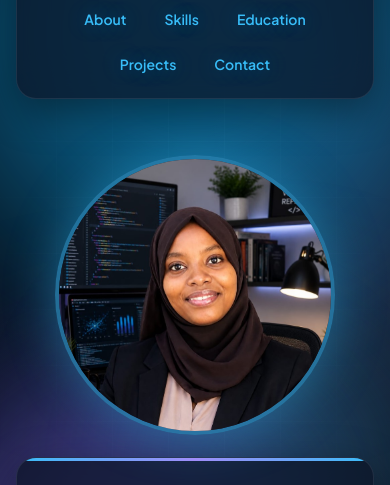
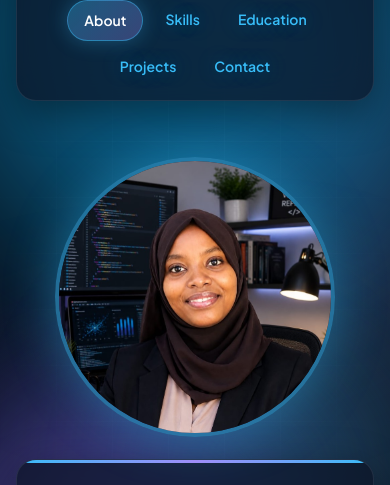
Before and after one commit to sharonsaid/Sharon-portfolio-, a website: page portfolio-frontend/index.html in a window 390 px wide. Shown: the part 83-568 px from the top of the page. Drawn offline with Linux system fonts and the light colour scheme; no server answers.

Commit message:
Fix: load script.js and improve mobile nav layout

```diff
--- a/portfolio-frontend/index.html
+++ b/portfolio-frontend/index.html
@@ -206,4 +206,6 @@
         </footer>
     </div>
 
+
 <script src="config.js"></script>
+<script src="script.js"></script>
--- a/portfolio-frontend/style.css
+++ b/portfolio-frontend/style.css
@@ -167,7 +167,9 @@ body {
     display: flex;
     flex-wrap: wrap;
     gap: 6px;
+    justify-content: flex-end;
 }
+
 
 .nav__link {
     color: var(--accent);
```
